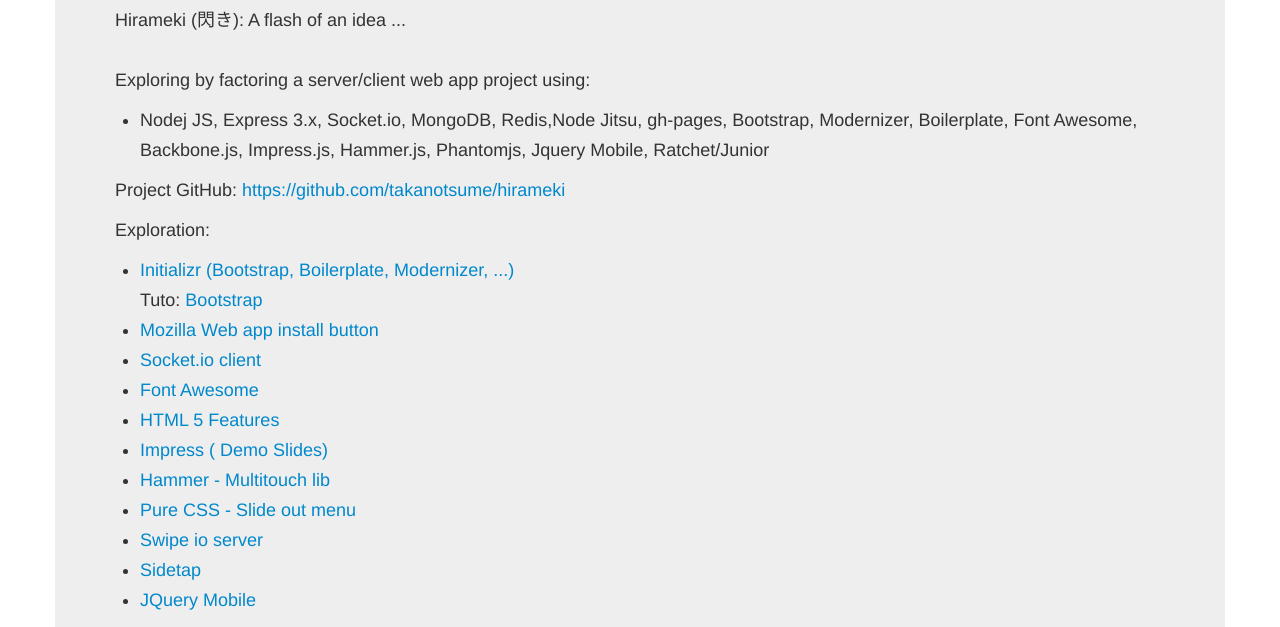
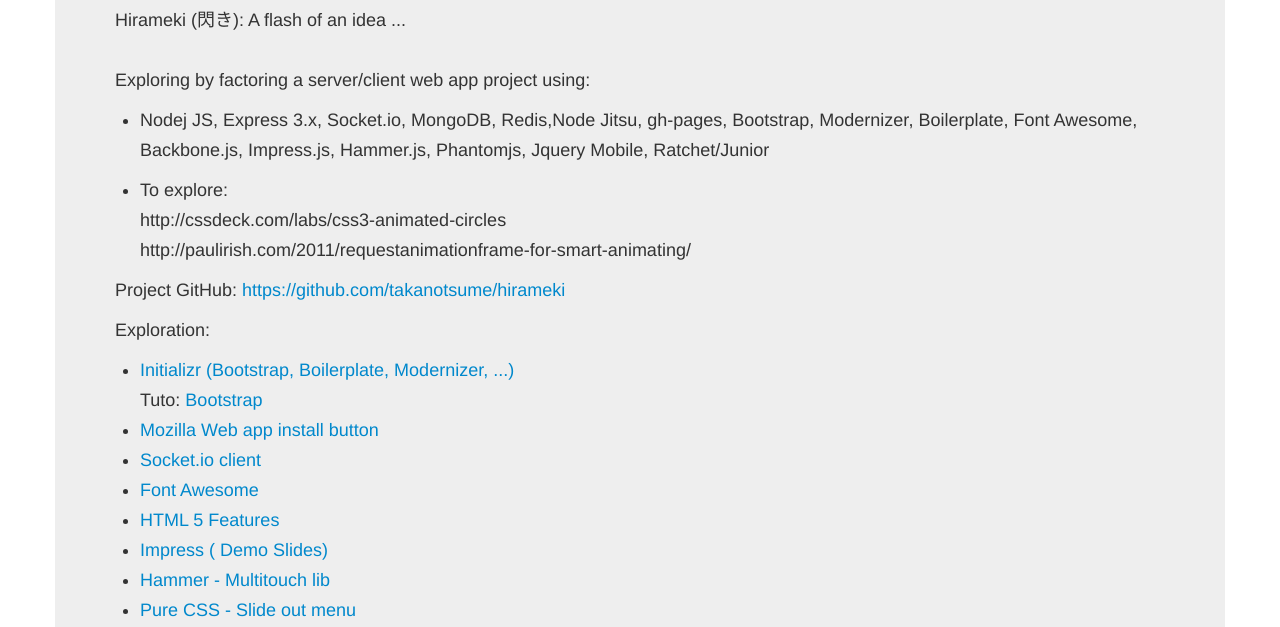
Before and after one commit to takanotsume/hirameki, a website: page www/index.html in a window 1280 px wide. Shown: the part 155-782 px from the top of the page. Drawn offline with nearby package versions, Linux system fonts and the light colour scheme.

```diff
--- a/www/index.html
+++ b/www/index.html
@@ -26,6 +26,13 @@
                     Exploring by factoring a server/client web app project using:
                     <ul>
                         <li>Nodej JS, Express 3.x, Socket.io, MongoDB, Redis,Node Jitsu, gh-pages, Bootstrap, Modernizer, Boilerplate, Font Awesome, Backbone.js, Impress.js, Hammer.js, Phantomjs, Jquery Mobile, Ratchet/Junior</li>
+                    </ul>
+                    <ul>
+                        <li>
+                        To explore:<br />
+                        http://cssdeck.com/labs/css3-animated-circles<br />
+                        http://paulirish.com/2011/requestanimationframe-for-smart-animating/
+                        </li>
                     </ul>
                 </p>
                 <p>Project GitHub: <a href="https://github.com/takanotsume/hirameki" target="_blank">https://github.com/takanotsume/hirameki</a>
```
